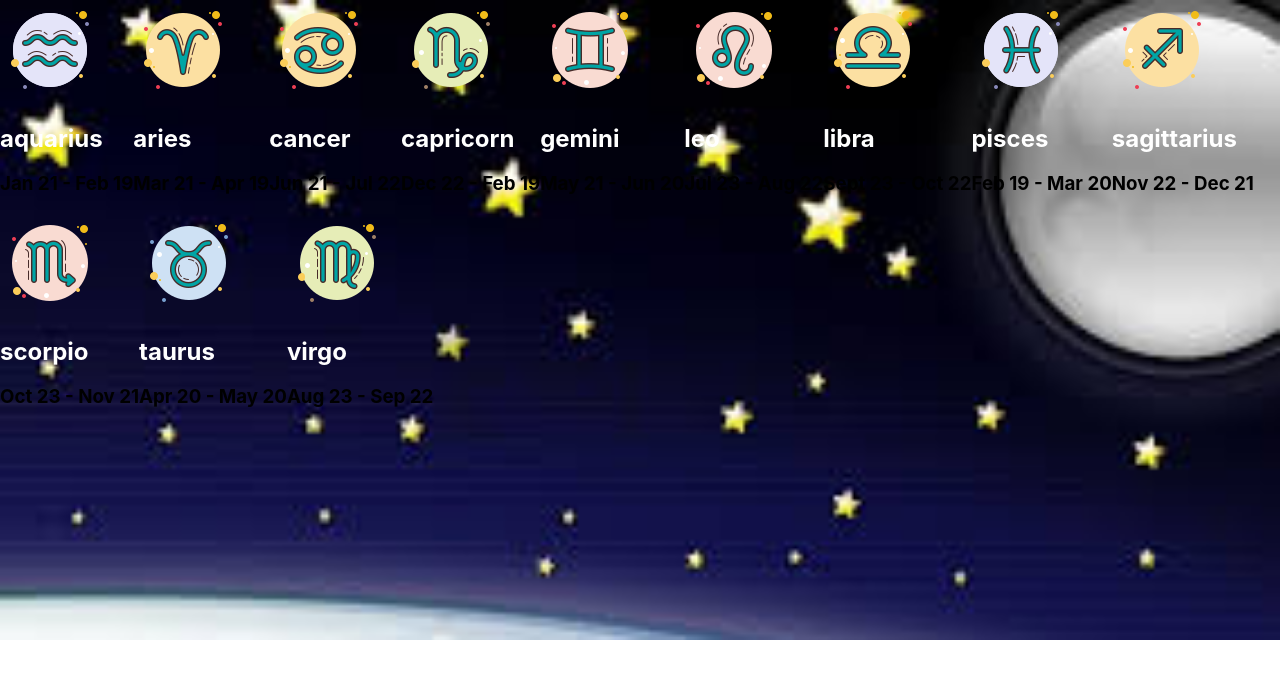
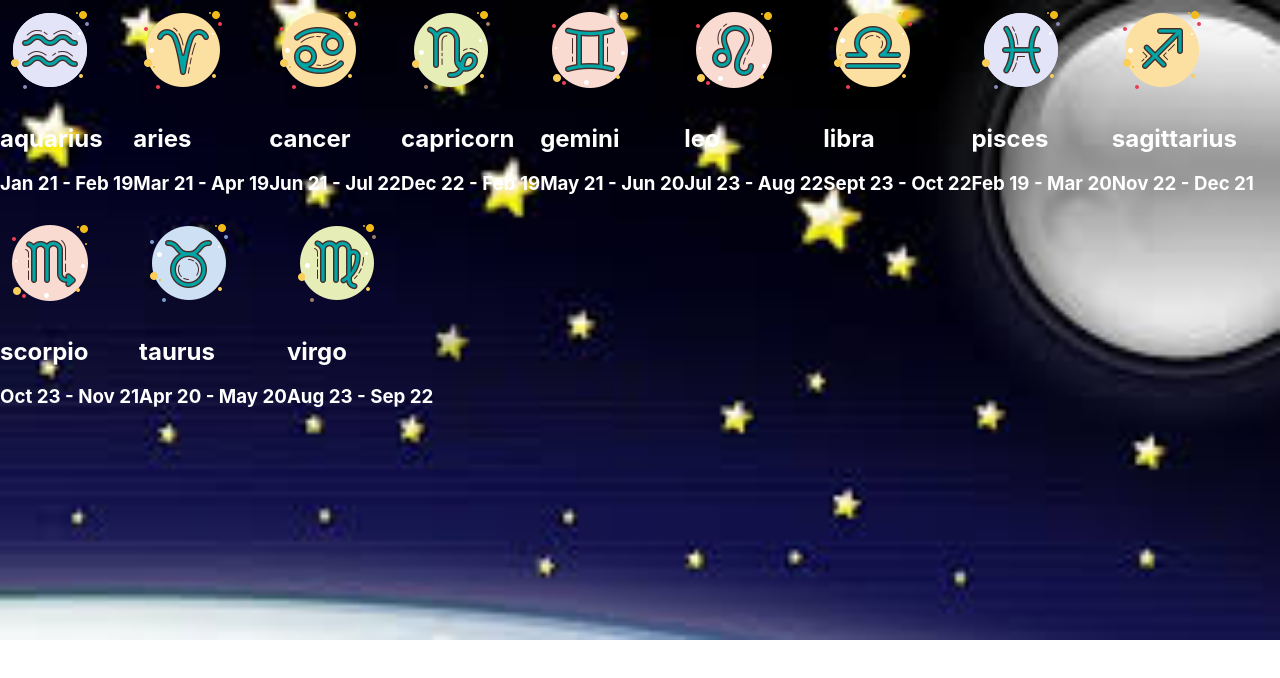
Before and after one commit to haroldjean01/scratch-zodiac-sign, a React (Create React App) app: page / in a window 1280 px wide. Shown: the top 678 px of the page. Built offline with nearby package versions, Linux system fonts and the light colour scheme.

Commit message:
added white color to h3 in ZodiacCard

```diff
--- a/src/components/ZodiacCard/ZodiacCard.css
+++ b/src/components/ZodiacCard/ZodiacCard.css
@@ -35,3 +35,7 @@ p {
 .dates {
   color: white;
 }
+
+h3 {
+  color: white;
+}
```
